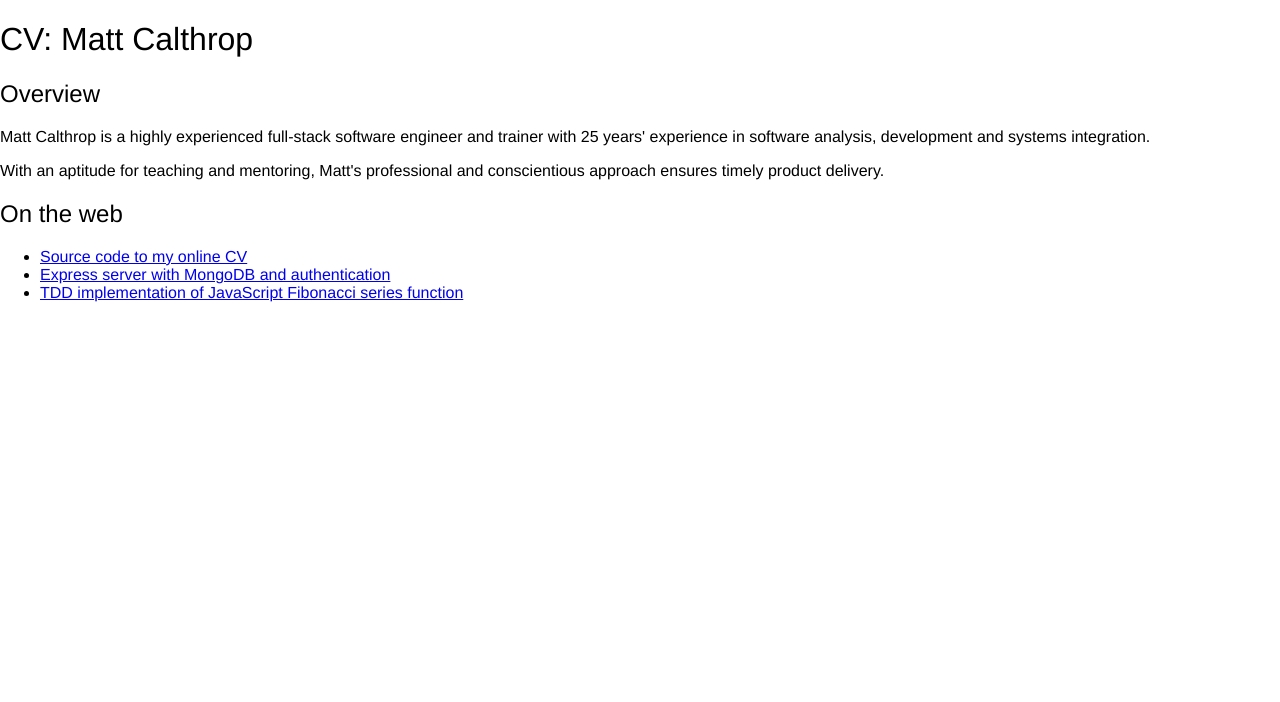
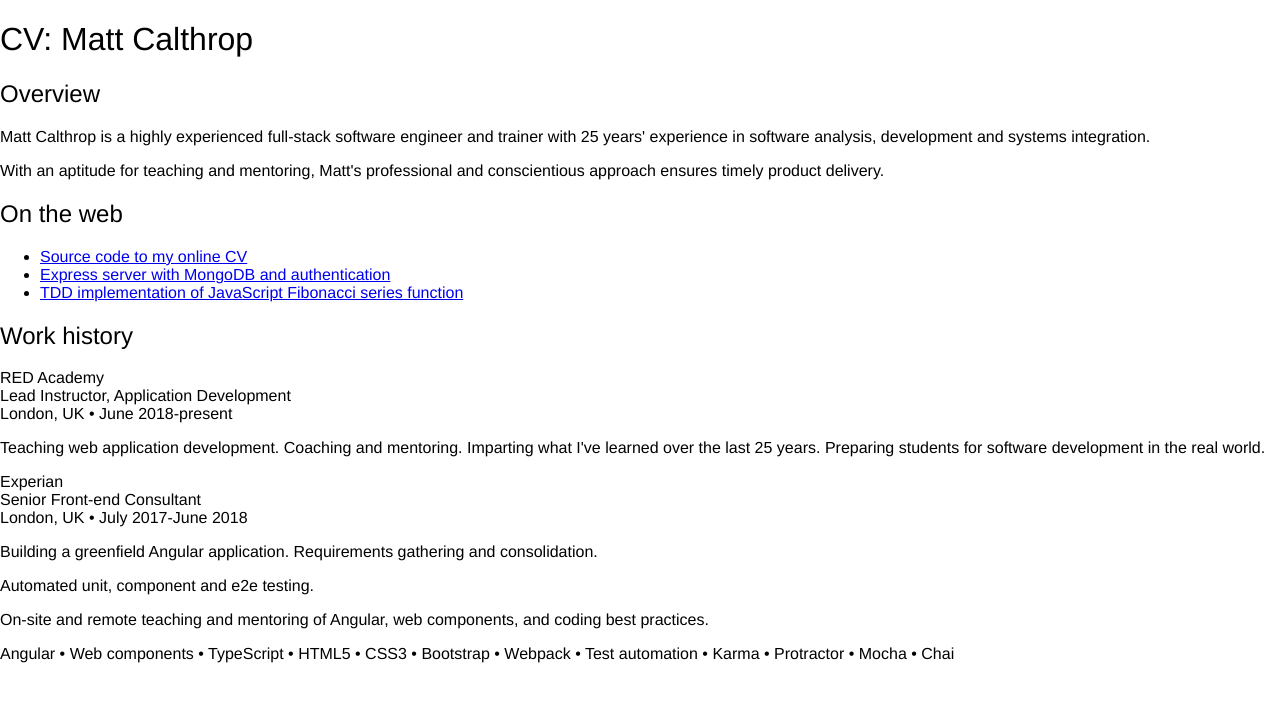
Before and after one commit to mcalthrop/cv-react, a React (Create React App) app: page / in a window 1280 px wide. Shown: the top 702 px of the page. Built offline with nearby package versions, Linux system fonts and the light colour scheme.

Commit message:
Add WorkHistory Component

```diff
--- a/src/components/index.js
+++ b/src/components/index.js
@@ -1,4 +1,5 @@
 import { OnTheWeb } from './on-the-web';
 import { Overview } from './overview';
+import { WorkHistory } from './work-history';
 
-export { OnTheWeb, Overview };
+export { OnTheWeb, Overview, WorkHistory };
--- a/src/components/overview/Overview.js
+++ b/src/components/overview/Overview.js
@@ -4,8 +4,7 @@ export const Overview = () => {
     return (
         <section>
             <h2>Overview</h2>
-            <p>Matt Calthrop is a highly experienced full-stack software engineer and trainer with 25 years' experience in software analysis, development and systems integration.
-</p>
+            <p>Matt Calthrop is a highly experienced full-stack software engineer and trainer with 25 years' experience in software analysis, development and systems integration.</p>
             <p>With an aptitude for teaching and mentoring, Matt's professional and conscientious approach ensures timely product delivery.</p>
         </section>
     );
--- /dev/null
+++ b/src/components/work-history/WorkHistory.js
@@ -0,0 +1,30 @@
+import React from 'react';
+
+export const WorkHistory = () => {
+    return (
+        <section>
+            <h2>Work history</h2>
+            <section>
+                <section>RED Academy</section>
+                <section>Lead Instructor, Application Development</section>
+                <section>London, UK • June 2018-present</section>
+                <section>
+                    <p>Teaching web application development. Coaching and mentoring. Imparting what I've learned over the last 25 years. Preparing students for software development in the real world.</p>
+                </section>
+            </section>
+            <section>
+                <section>Experian</section>
+                <section>Senior Front-end Consultant</section>
+                <section>London, UK • July 2017-June 2018</section>
+                <section>
+                    <p>Building a greenfield Angular application. Requirements gathering and consolidation.</p>
+                    <p>Automated unit, component and e2e testing.</p>
+                    <p>On-site and remote teaching and mentoring of Angular, web components, and coding best practices.</p>
+                </section>
+                <section>
+                    Angular • Web components • TypeScript • HTML5 • CSS3 • Bootstrap • Webpack • Test automation • Karma • Protractor • Mocha • Chai
+                </section>
+            </section>
+        </section>
+    );
+};
--- /dev/null
+++ b/src/components/work-history/index.js
@@ -0,0 +1,3 @@
+import { WorkHistory } from './WorkHistory';
+
+export { WorkHistory };
--- a/src/containers/cv/CvContainer.js
+++ b/src/containers/cv/CvContainer.js
@@ -1,5 +1,5 @@
 import React, { Component } from 'react';
-import { Overview, OnTheWeb } from '../../components';
+import { Overview, OnTheWeb, WorkHistory } from '../../components';
 
 export class CvContainer extends Component {
     render() {
@@ -8,6 +8,7 @@ export class CvContainer extends Component {
                 <h1>CV: Matt Calthrop</h1>
                 <Overview></Overview>
                 <OnTheWeb></OnTheWeb>
+                <WorkHistory></WorkHistory>
             </header>
         );
     }
```
